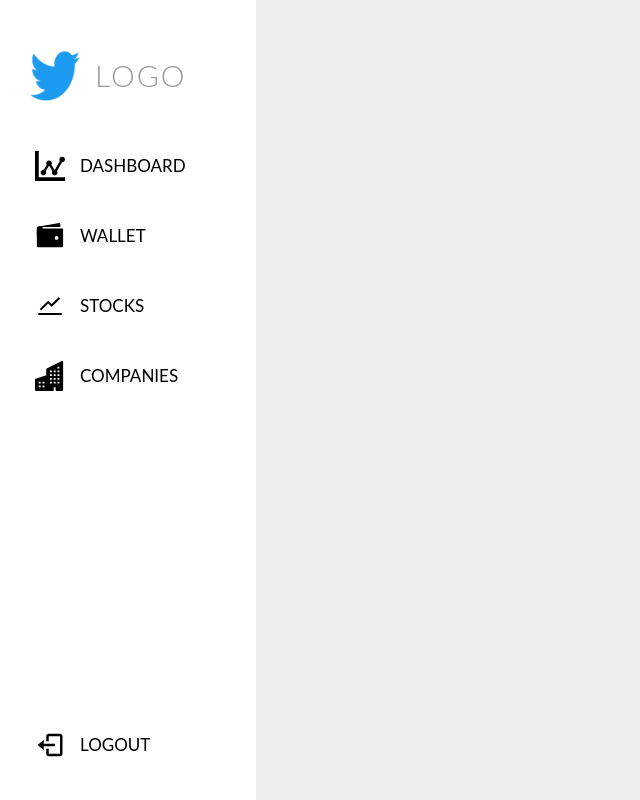
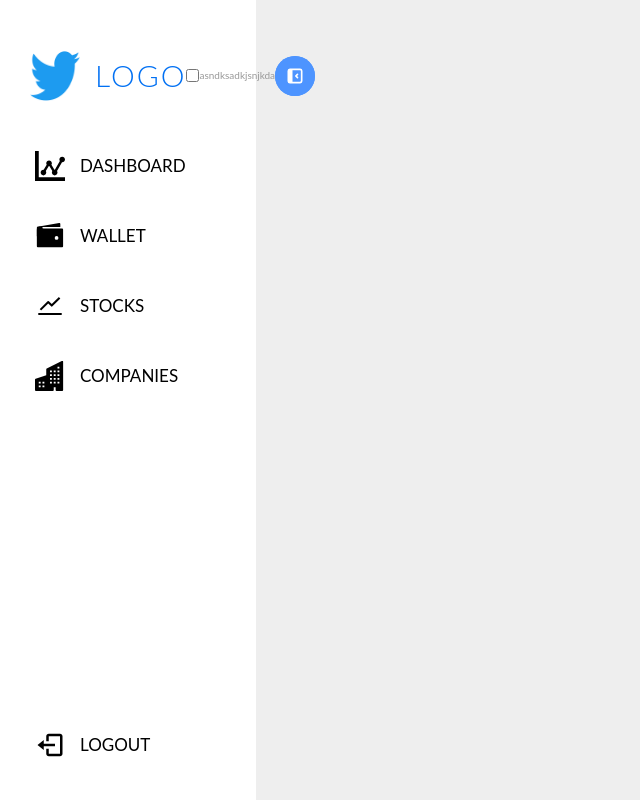
Before and after one commit to Abd-ELrahmanHamza/Stock-Market-Trading, a React (Create React App) app: page / in a window 1280 px wide. Shown: the whole page, without its empty margins (0-640 px from the left). Built offline with nearby package versions, Linux system fonts and the light colour scheme.

Commit message:
sidebar collapse

```diff
--- a/src/presentation/layouts/Sidebar.tsx
+++ b/src/presentation/layouts/Sidebar.tsx
@@ -4,6 +4,7 @@ import { IoWalletSharp } from "react-icons/io5";
 import { AiOutlineStock } from "react-icons/ai";
 import { BsBuildingsFill } from "react-icons/bs";
 import { BiLogOut } from "react-icons/bi";
+import { TbLayoutSidebarLeftCollapseFilled } from "react-icons/tb";
 const Sidebar = () => {
   return (
     <div className="sidebar">
@@ -13,7 +14,15 @@ const Sidebar = () => {
           alt="Logo"
           className="sidebar__logo-img"
         />
-        <h2 className="sidebar__logo-header">Logo</h2>
+        <h2 className="sidebar__logo-text">Logo</h2>
+        <input id="side-toggle" type="checkbox" className="sidebar__checkbox" />
+        <div className="sidebar__nav">asndksadkjsnjkda</div>
+        <label
+          className="btn btn--primary-light btn--small u-margin-left-auto"
+          htmlFor="side-toggle"
+        >
+          <TbLayoutSidebarLeftCollapseFilled className="sidebar__collapse-icon" />
+        </label>
       </div>
       <nav className="sidebar__nav">
         <ul className="sidebar__nav-list">
--- a/src/presentation/sass/base/_animations.scss
+++ b/src/presentation/sass/base/_animations.scss
@@ -40,3 +40,14 @@
         transform: translateY(0);
     }
 }
+
+@keyframes circle-animation {
+  0% {
+    transform: scale(0);
+    opacity: 0.7;
+  }
+  100% {
+    transform: scale(1.5);
+    opacity: 0;
+  }
+}
--- a/src/presentation/sass/base/_utilities.scss
+++ b/src/presentation/sass/base/_utilities.scss
@@ -0,0 +1,7 @@
+.u-center-text {
+    text-align: center !important;
+}
+
+.u-margin-left-auto{
+    margin-left: auto !important;
+}
--- a/src/presentation/sass/components/_button.scss
+++ b/src/presentation/sass/components/_button.scss
@@ -21,7 +21,9 @@
         text-transform: uppercase;
         text-decoration: none;
         padding: 1.5rem 4rem;
-        display: inline-block;
+        display: inline-flex;
+        align-items: center;
+        justify-content: center;
         border-radius: 10rem;
         transition: all 0.2s;
         position: relative;
@@ -48,6 +50,14 @@
         }
     }
 
+    &--primary-light {
+        background-color: $color-primary-light;
+        color: $color-white;
+        &::after {
+            background-color: $color-primary-light;
+        }
+    }
+
     &::after {
         content: "";
         display: inline-block;
@@ -67,6 +77,10 @@
         animation-timing-function: ease-out;
         animation-delay: 0.75s;
         animation-fill-mode: backwards;
+    }
+
+    &--small {
+        padding: 1rem 1rem;
     }
 }
 
--- a/src/presentation/sass/layouts/_sidebar.scss
+++ b/src/presentation/sass/layouts/_sidebar.scss
@@ -6,10 +6,27 @@
     display: flex;
     flex-direction: column;
 
+    &__checkbox {
+        // display: none;
+    }
+
+    &__checkbox:checked ~ .sidebar__nav {
+        display: none;
+    }
+
     &__logo {
         display: flex;
         align-items: center;
         cursor: pointer;
+        padding-right: 1rem;
+    }
+
+    &__logo-text {
+        font-size: 3rem;
+        font-weight: 300;
+        text-transform: uppercase;
+        letter-spacing: 2px;
+        color: $color-primary;
     }
 
     &__logo-img {
@@ -39,7 +56,7 @@
         cursor: pointer;
         padding: 1rem 0.5rem;
         text-align: center;
-
+        transition: all 0.05s;
         &:last-child {
             position: absolute;
             bottom: 0;
@@ -48,8 +65,12 @@
 
         &:hover {
             background-image: linear-gradient(to right, $color-white, $color-grey-light-1);
-            border-right: 3px solid $color-primary;
-            color: $color-primary;
+            border-right: 3px solid $color-primary-light;
+            color: $color-primary-light;
+        }
+
+        &:active {
+            transform: translateY(0.3rem);
         }
     }
 
@@ -68,11 +89,15 @@
     }
 
     &__nav-item:hover &__nav-link {
-        color: $color-primary;
+        color: $color-primary-light;
     }
 
     &__nav-icon {
         font-size: 3rem;
         margin-right: 1.5rem;
     }
+
+    &__collapse-icon {
+        font-size: 2rem;
+    }
 }
```
